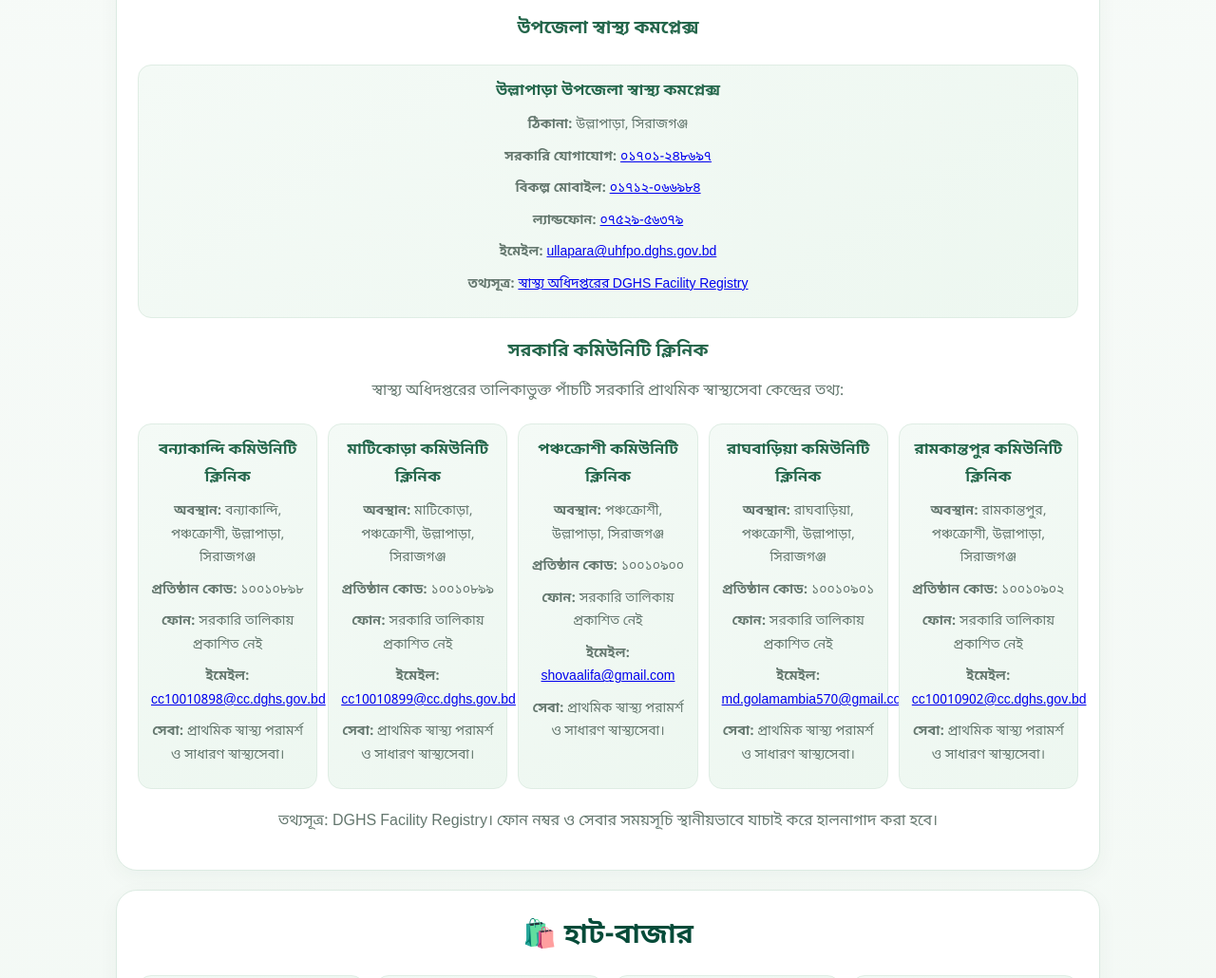
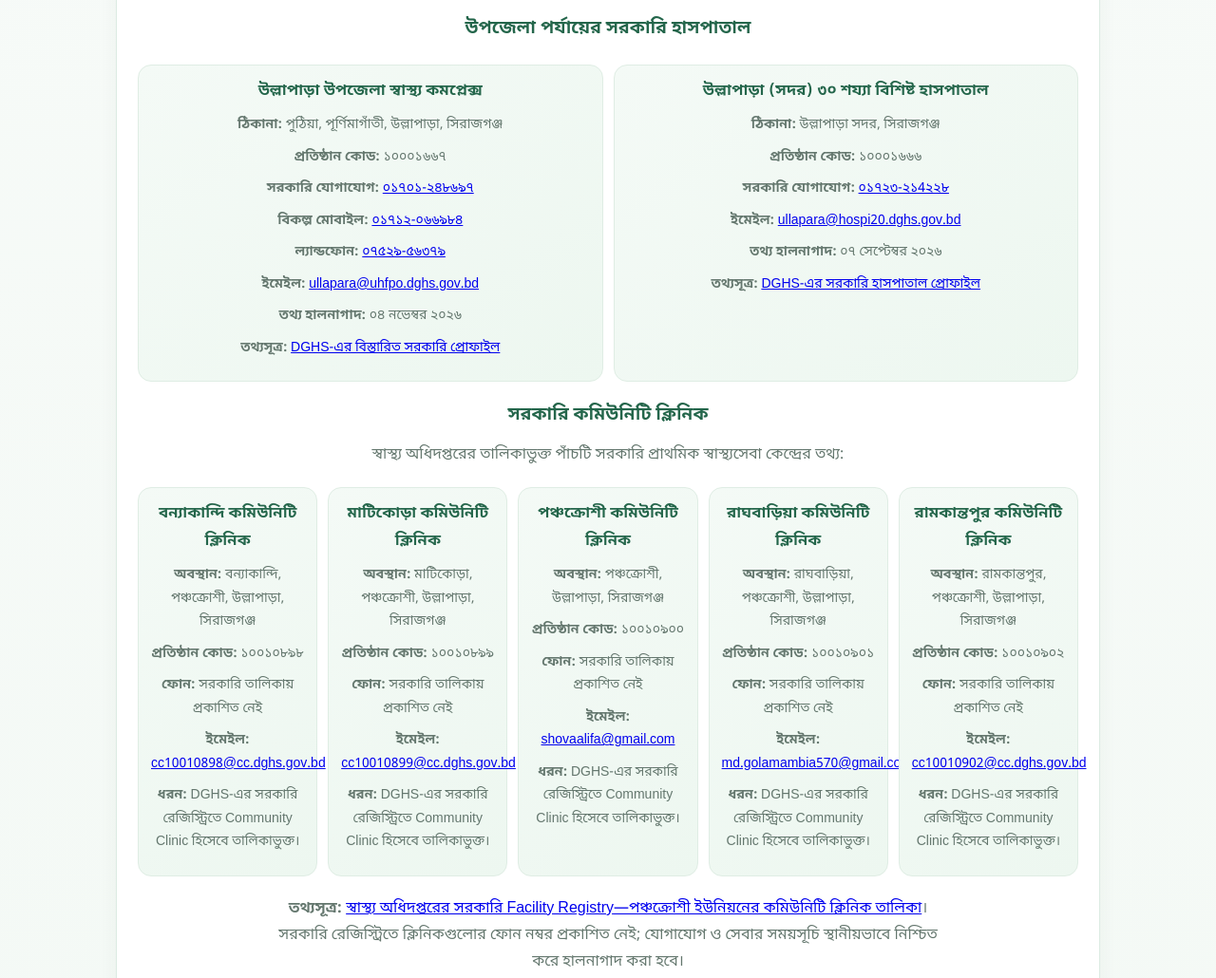
Before and after one commit to mdasifsorkar6464-a11y/amader-panchakroshi, a plain HTML site: page index.html in a window 1280 px wide. Shown: the part 4180-5210 px from the top of the page at 95% size. Drawn offline with Linux system fonts and the light colour scheme.

Commit message:
Verify government health facility contacts and sources

```diff
--- a/index.html
+++ b/index.html
@@ -149,16 +149,27 @@
         <p>প্যাথলজিক্যাল পরীক্ষা, হরমোন পরীক্ষা, কালার ডপলার আল্ট্রাসনোগ্রাম, ১২ চ্যানেল ইসিজি, এক্সিকিউটিভ হেলথ চেকআপ, অক্সিজেন ও নেবুলাইজেশনসহ বিভিন্ন সেবা।</p>
       </div>
 
-      <h3>উপজেলা স্বাস্থ্য কমপ্লেক্স</h3>
+      <h3>উপজেলা পর্যায়ের সরকারি হাসপাতাল</h3>
       <div class="directory-list">
         <div class="directory-item">
           <h3>উল্লাপাড়া উপজেলা স্বাস্থ্য কমপ্লেক্স</h3>
-          <p><strong>ঠিকানা:</strong> উল্লাপাড়া, সিরাজগঞ্জ</p>
+          <p><strong>ঠিকানা:</strong> পুঠিয়া, পূর্ণিমাগাঁতী, উল্লাপাড়া, সিরাজগঞ্জ</p>
+          <p><strong>প্রতিষ্ঠান কোড:</strong> ১০০০১৬৬৭</p>
           <p><strong>সরকারি যোগাযোগ:</strong> <a href="tel:01701248697">০১৭০১-২৪৮৬৯৭</a></p>
           <p><strong>বিকল্প মোবাইল:</strong> <a href="tel:01712066984">০১৭১২-০৬৬৯৮৪</a></p>
           <p><strong>ল্যান্ডফোন:</strong> <a href="tel:0752956379">০৭৫২৯-৫৬৩৭৯</a></p>
           <p><strong>ইমেইল:</strong> <a href="mailto:ullapara@uhfpo.dghs.gov.bd">ullapara@uhfpo.dghs.gov.bd</a></p>
-          <p><strong>তথ্যসূত্র:</strong> <a href="https://hris.mohfw.gov.bd/public/facility-registry/facilities/1661/profile" target="_blank" rel="noopener noreferrer">স্বাস্থ্য অধিদপ্তরের DGHS Facility Registry</a></p>
+          <p><strong>তথ্য হালনাগাদ:</strong> ০৪ নভেম্বর ২০২৬</p>
+          <p><strong>তথ্যসূত্র:</strong> <a href="https://hrm.dghs.gov.bd/public/facility-registry/facilities/1661/profile?tab=detailed-information" target="_blank" rel="noopener noreferrer">DGHS-এর বিস্তারিত সরকারি প্রোফাইল</a></p>
+        </div>
+        <div class="directory-item">
+          <h3>উল্লাপাড়া (সদর) ৩০ শয্যা বিশিষ্ট হাসপাতাল</h3>
+          <p><strong>ঠিকানা:</strong> উল্লাপাড়া সদর, সিরাজগঞ্জ</p>
+          <p><strong>প্রতিষ্ঠান কোড:</strong> ১০০০১৬৬৬</p>
+          <p><strong>সরকারি যোগাযোগ:</strong> <a href="tel:01723214228">০১৭২৩-২১4২২৮</a></p>
+          <p><strong>ইমেইল:</strong> <a href="mailto:ullapara@hospi20.dghs.gov.bd">ullapara@hospi20.dghs.gov.bd</a></p>
+          <p><strong>তথ্য হালনাগাদ:</strong> ০৭ সেপ্টেম্বর ২০২৬</p>
+          <p><strong>তথ্যসূত্র:</strong> <a href="https://hrm.dghs.gov.bd/public/facility-registry/facilities/1660/profile?tab=at-a-glance" target="_blank" rel="noopener noreferrer">DGHS-এর সরকারি হাসপাতাল প্রোফাইল</a></p>
         </div>
       </div>
 
@@ -172,7 +183,7 @@
           <p><strong>প্রতিষ্ঠান কোড:</strong> ১০০১০৮৯৮</p>
           <p><strong>ফোন:</strong> সরকারি তালিকায় প্রকাশিত নেই</p>
           <p><strong>ইমেইল:</strong> <a href="mailto:cc10010898@cc.dghs.gov.bd">cc10010898@cc.dghs.gov.bd</a></p>
-          <p><strong>সেবা:</strong> প্রাথমিক স্বাস্থ্য পরামর্শ ও সাধারণ স্বাস্থ্যসেবা।</p>
+          <p><strong>ধরন:</strong> DGHS-এর সরকারি রেজিস্ট্রিতে Community Clinic হিসেবে তালিকাভুক্ত।</p>
         </div>
 
         <div class="directory-item">
@@ -181,7 +192,7 @@
           <p><strong>প্রতিষ্ঠান কোড:</strong> ১০০১০৮৯৯</p>
           <p><strong>ফোন:</strong> সরকারি তালিকায় প্রকাশিত নেই</p>
           <p><strong>ইমেইল:</strong> <a href="mailto:cc10010899@cc.dghs.gov.bd">cc10010899@cc.dghs.gov.bd</a></p>
-          <p><strong>সেবা:</strong> প্রাথমিক স্বাস্থ্য পরামর্শ ও সাধারণ স্বাস্থ্যসেবা।</p>
+          <p><strong>ধরন:</strong> DGHS-এর সরকারি রেজিস্ট্রিতে Community Clinic হিসেবে তালিকাভুক্ত।</p>
         </div>
 
         <div class="directory-item">
@@ -190,7 +201,7 @@
           <p><strong>প্রতিষ্ঠান কোড:</strong> ১০০১০৯০০</p>
           <p><strong>ফোন:</strong> সরকারি তালিকায় প্রকাশিত নেই</p>
           <p><strong>ইমেইল:</strong> <a href="mailto:shovaalifa@gmail.com">shovaalifa@gmail.com</a></p>
-          <p><strong>সেবা:</strong> প্রাথমিক স্বাস্থ্য পরামর্শ ও সাধারণ স্বাস্থ্যসেবা।</p>
+          <p><strong>ধরন:</strong> DGHS-এর সরকারি রেজিস্ট্রিতে Community Clinic হিসেবে তালিকাভুক্ত।</p>
         </div>
 
         <div class="directory-item">
@@ -199,7 +210,7 @@
           <p><strong>প্রতিষ্ঠান কোড:</strong> ১০০১০৯০১</p>
           <p><strong>ফোন:</strong> সরকারি তালিকায় প্রকাশিত নেই</p>
           <p><strong>ইমেইল:</strong> <a href="mailto:md.golamambia570@gmail.com">md.golamambia570@gmail.com</a></p>
-          <p><strong>সেবা:</strong> প্রাথমিক স্বাস্থ্য পরামর্শ ও সাধারণ স্বাস্থ্যসেবা।</p>
+          <p><strong>ধরন:</strong> DGHS-এর সরকারি রেজিস্ট্রিতে Community Clinic হিসেবে তালিকাভুক্ত।</p>
         </div>
 
         <div class="directory-item">
@@ -208,11 +219,11 @@
           <p><strong>প্রতিষ্ঠান কোড:</strong> ১০০১০৯০২</p>
           <p><strong>ফোন:</strong> সরকারি তালিকায় প্রকাশিত নেই</p>
           <p><strong>ইমেইল:</strong> <a href="mailto:cc10010902@cc.dghs.gov.bd">cc10010902@cc.dghs.gov.bd</a></p>
-          <p><strong>সেবা:</strong> প্রাথমিক স্বাস্থ্য পরামর্শ ও সাধারণ স্বাস্থ্যসেবা।</p>
+          <p><strong>ধরন:</strong> DGHS-এর সরকারি রেজিস্ট্রিতে Community Clinic হিসেবে তালিকাভুক্ত।</p>
         </div>
 
       </div>
-      <p>তথ্যসূত্র: DGHS Facility Registry। ফোন নম্বর ও সেবার সময়সূচি স্থানীয়ভাবে যাচাই করে হালনাগাদ করা হবে।</p>
+      <p><strong>তথ্যসূত্র:</strong> <a href="https://hris.mohfw.gov.bd/public/facility-registry/reports/organization-list?alias_columns_csv=Id%2CName%2CName+%28Bangla%29%2CCode%2CEmail%2CAgency%2CType%2CDivision%2CDistrict%2CCity+Corporation%2CUpazila%2CPaurasava%2CUnion%2CPrivate&amp;columns_csv=id%2Cname%2Cname_bn%2Ccode%2Cemail_1%2Cfacility_agency_name%2Cfacility_type_name%2Cdivision_name%2Cdistrict_name%2Ccity_corporation_name%2Cupazila_name%2Cpaurasava_name%2Cunion_name%2Cis_private&amp;is_active=1&amp;page=211&amp;submit=Run" target="_blank" rel="noopener noreferrer">স্বাস্থ্য অধিদপ্তরের সরকারি Facility Registry—পঞ্চক্রোশী ইউনিয়নের কমিউনিটি ক্লিনিক তালিকা</a>। সরকারি রেজিস্ট্রিতে ক্লিনিকগুলোর ফোন নম্বর প্রকাশিত নেই; যোগাযোগ ও সেবার সময়সূচি স্থানীয়ভাবে নিশ্চিত করে হালনাগাদ করা হবে।</p>
 
     </section>
 
```
